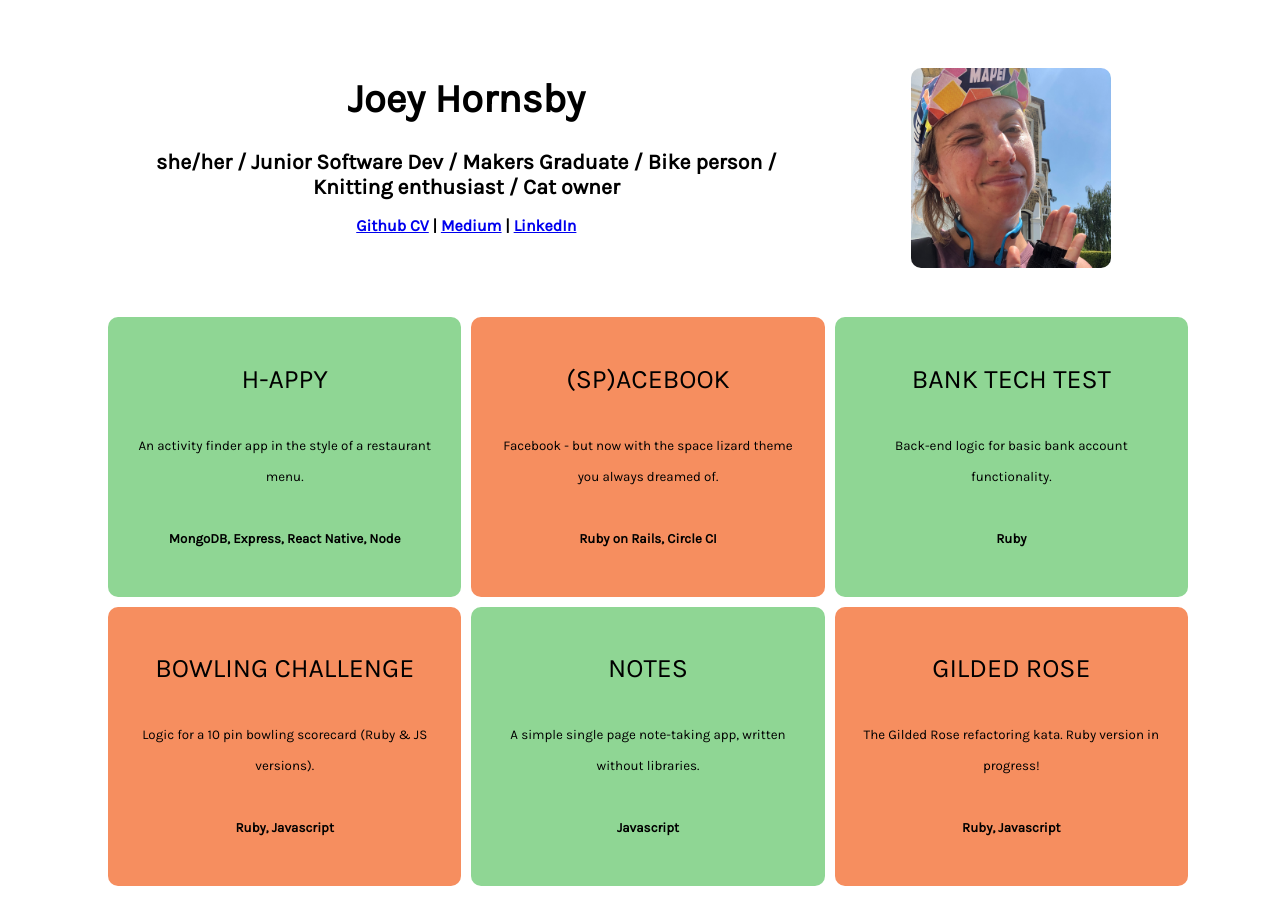
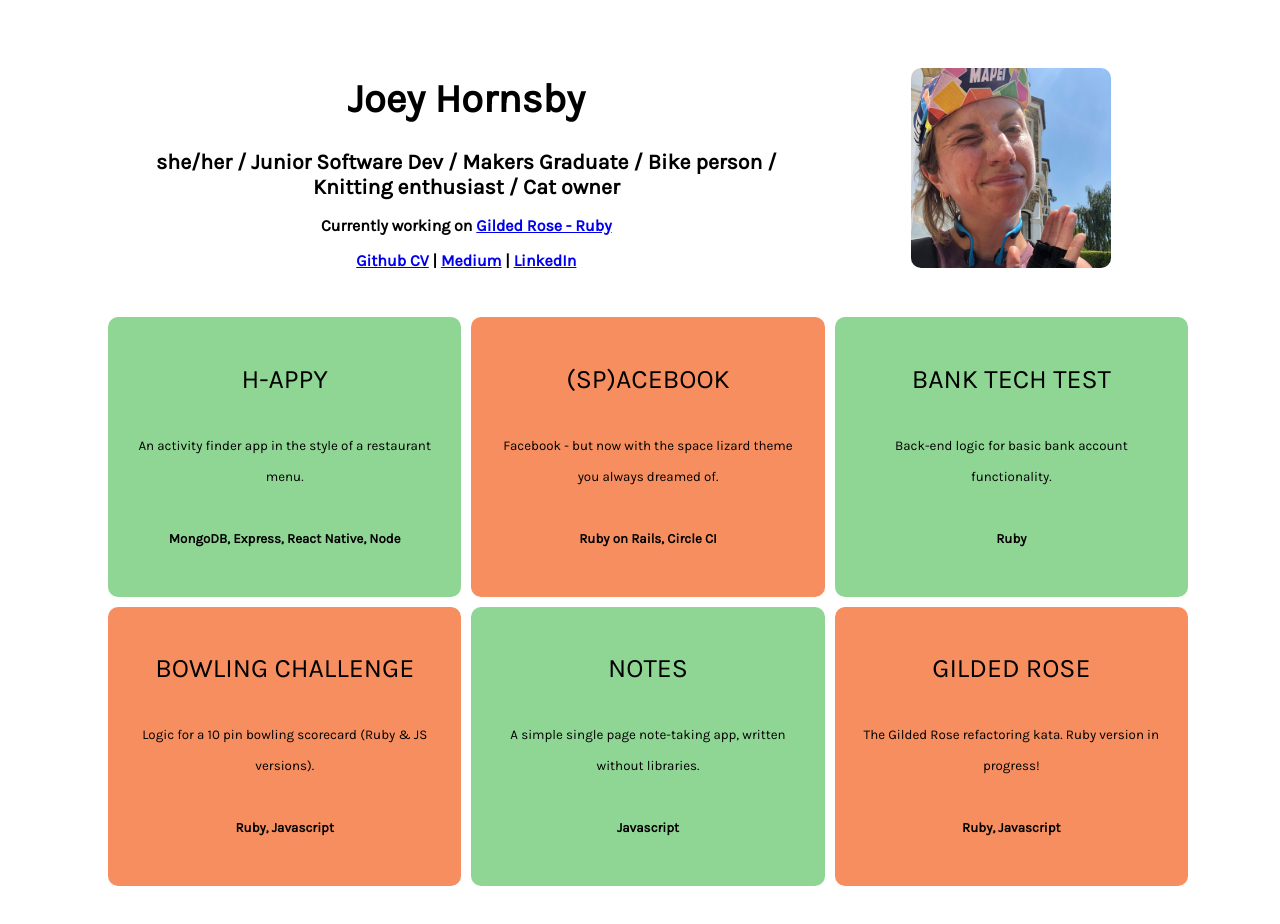
Before and after one commit to jshorns/portfolio, a plain HTML site: page index.html in a window 1280 px wide. Drawn offline with nearby package versions, Linux system fonts and the light colour scheme.

Commit message:
added currently working on link

```diff
--- a/index.html
+++ b/index.html
@@ -14,6 +14,7 @@
   <div id="headerbox1" class="gridbox">
   <h1>Joey Hornsby</h1>
   <h2>she/her / Junior Software Dev / Makers Graduate / Bike person / Knitting enthusiast / Cat owner</h2>
+  <h3>Currently working on <a href="https://github.com/jshorns/gildedrose-ruby">Gilded Rose - Ruby</a></h3>
   <h3><a href = "https://github.com/jshorns/CV">Github CV</a> | <a href = "https://joey-s-hornsby.medium.com/">Medium</a> | <a href = "https://www.linkedin.com/in/joey-hornsby-366b6580/">LinkedIn</a></h3>
 </div>
 <div id="headerbox3" class="gridbox">
```
